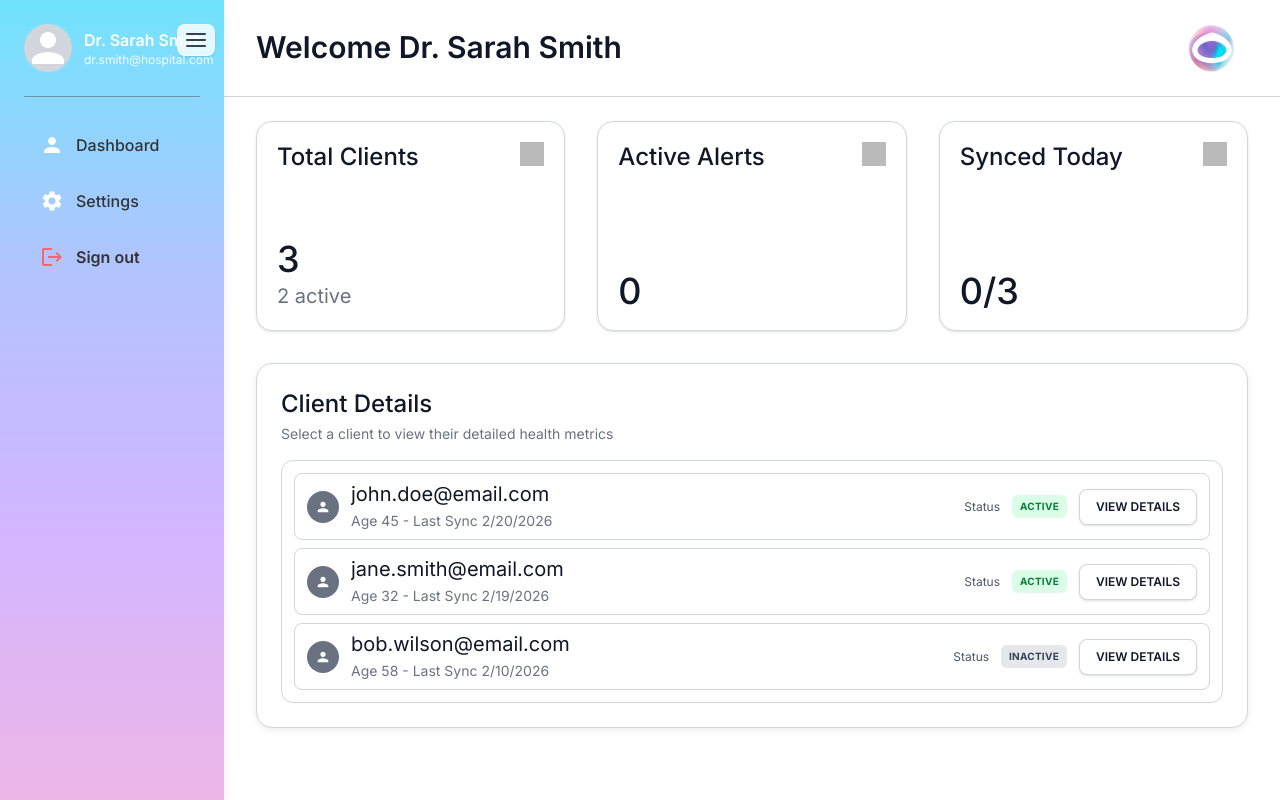
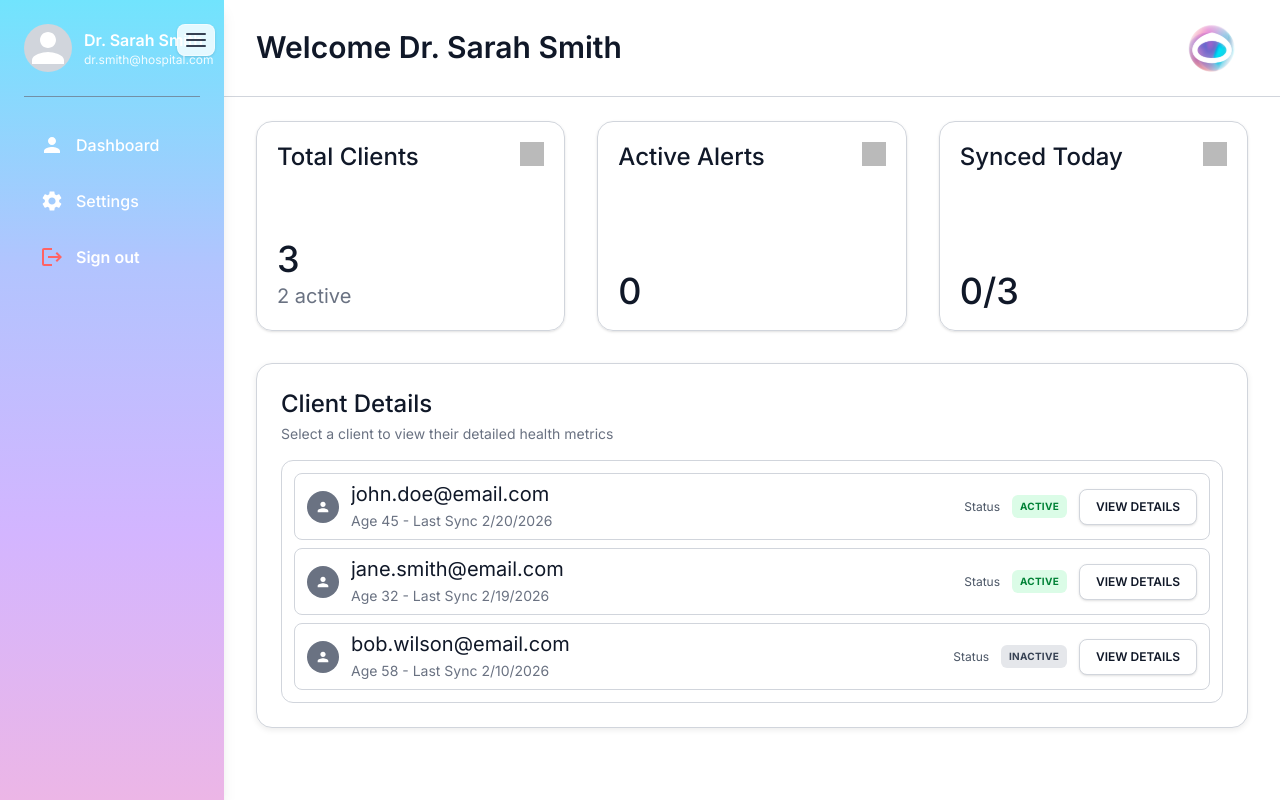
Before and after one commit to Pulse-Software-Inc/pulse-link, a Next.js app: page /main/prof-dashboard in a window 1280 px wide. Built offline with nearby package versions, Linux system fonts and the light colour scheme; grey boxes are pictures that could not be loaded.

Commit message:
fixes to user navbar

```diff
--- a/src/components/nav/ProfessionalSideBar.js
+++ b/src/components/nav/ProfessionalSideBar.js
@@ -124,7 +124,7 @@ function DoctorSidebar() {
                             className="flex items-center gap-3 rounded-lg px-4 py-3 text-left text-white transition-all hover:bg-white/20 lg:w-full"
                         >
                             <span className="text-xl">{val.icon}</span>
-                            <span className="font-medium">{val.title}</span>
+                            <span className="font-medium text-white">{val.title}</span>
                         </Link>
                     ))}
 
@@ -137,7 +137,7 @@ function DoctorSidebar() {
                         className="flex items-center gap-3 rounded-lg px-4 py-3 font-semibold text-red-500 transition-all hover:bg-white/20 lg:w-full"
                     >
                         <Image src="/Sidebar/LogOut_Icon.svg" alt="Sign out" width={24} height={24} />
-                        <span>Sign out</span>
+                        <span className="text-white">Sign out</span>
                     </Link>
                 </nav>
             </aside>
```
